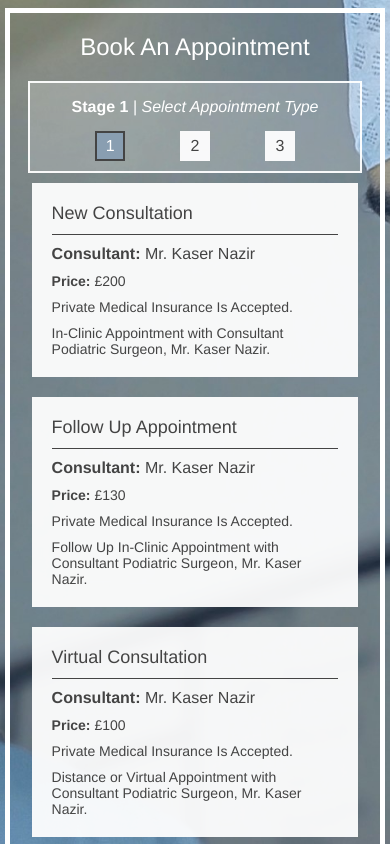
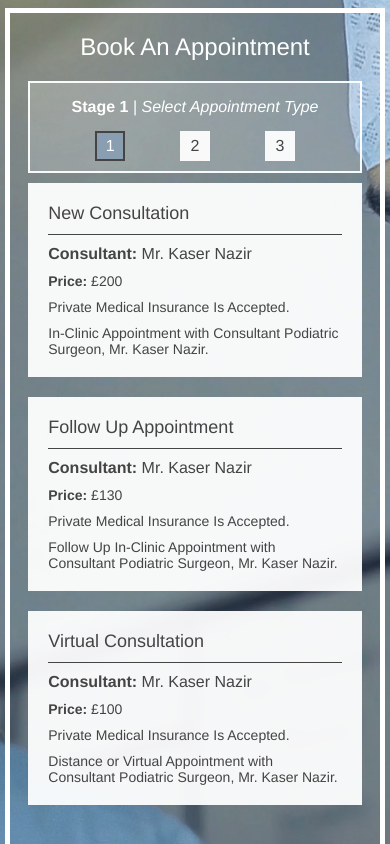
Before and after one commit to derrmru/bunion-surgeon-online-appointments, a Next.js app: page / in a window 390 px wide. Built offline with nearby package versions, Linux system fonts and the light colour scheme.

Commit message:
reformat of appointment type cards

```diff
--- a/components/AppointmentType.module.css
+++ b/components/AppointmentType.module.css
@@ -1,16 +1,17 @@
 .appointments {
     width: 70%;
-    max-width: 1024px;
+    max-width: 920px;
     margin: 10px auto;
     display: flex;
     flex-direction: row;
     flex-wrap: wrap;
     justify-content: space-between;
+    box-sizing: border-box;
 }
 
 .appointmentCard {
-    width: 45%;
-    margin: 0 auto 20px auto;
+    width: 48%;
+    margin: 0 0 20px 0;
     padding: 10px 20px;
     text-align: left;
     background-color: var(--half-white);
@@ -26,12 +27,12 @@
 
 @media only screen and (max-width: 1025px) {
     .appointments {
-        width: 98%;
+        width: 90%;
     }
 }
 
 @media only screen and (max-width: 600px) {
     .appointmentCard {
-        width: 90%;
+        width: 100%;
     }
 }
```
